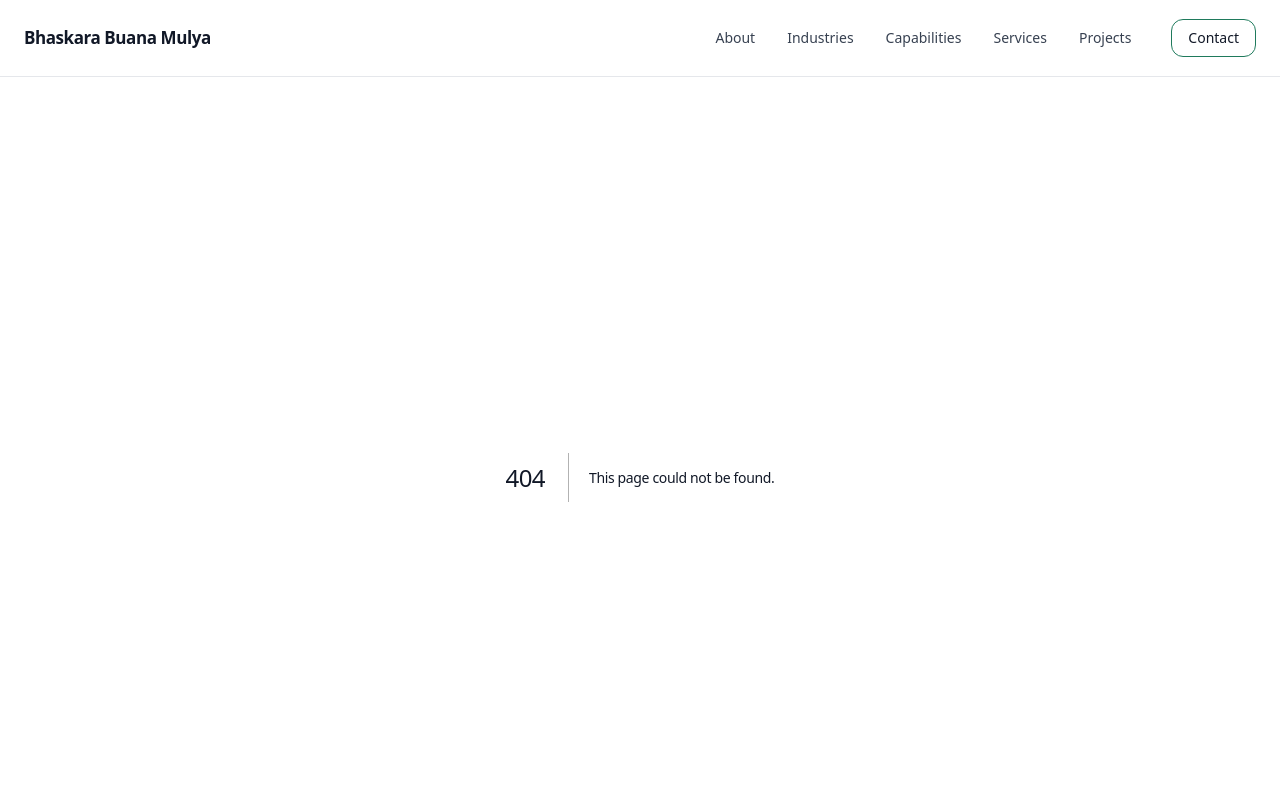
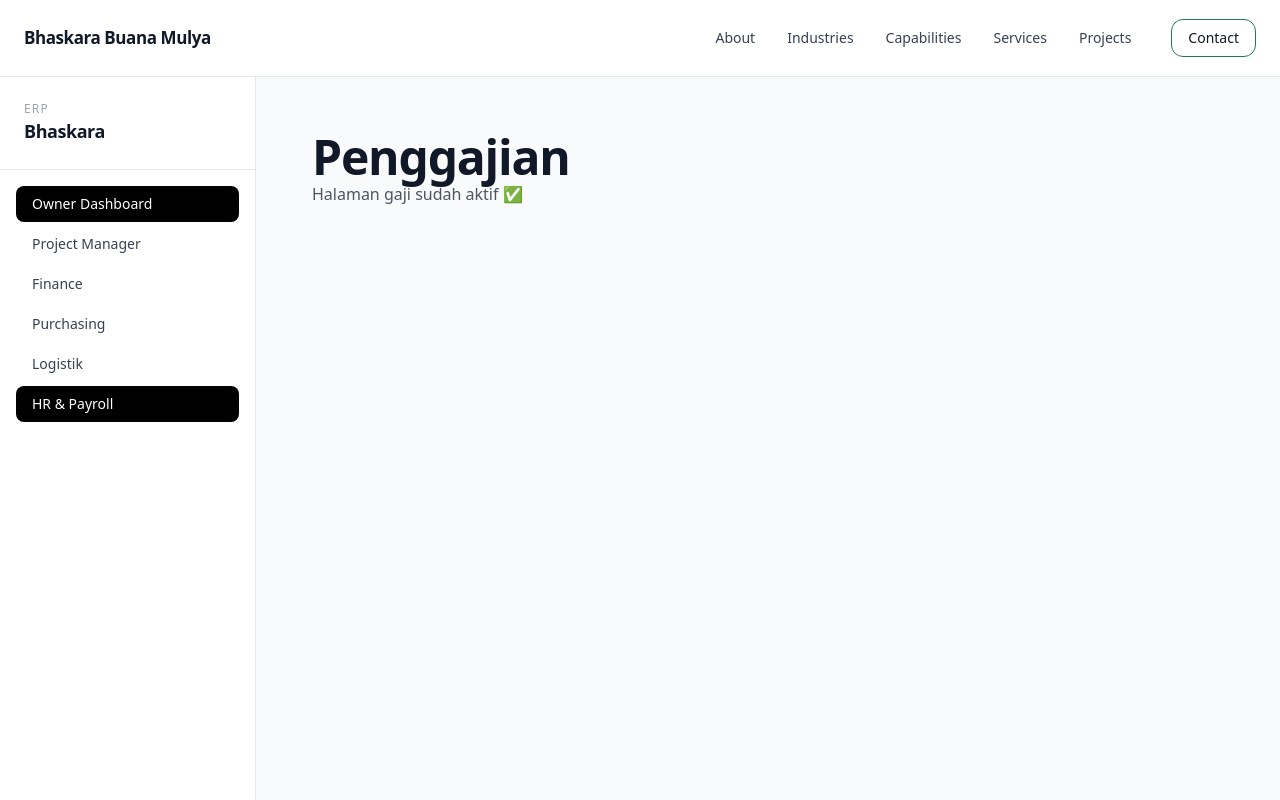
Before and after one commit to herlan-syihabudin/Bhaskara, a Next.js app: page /dashboard/payroll/gaji in a window 1280 px wide. Before the commit this address had no page. Shown: the top 800 px of the page. Built offline with nearby package versions, Linux system fonts and the light colour scheme.

Commit message:
Create page.tsx

```diff
--- /dev/null
+++ b/app/dashboard/payroll/gaji/page.tsx
@@ -0,0 +1,8 @@
+export default function GajiPage() {
+  return (
+    <section style={{ padding: 24 }}>
+      <h1>Penggajian</h1>
+      <p>Halaman gaji sudah aktif ✅</p>
+    </section>
+  );
+}
```
